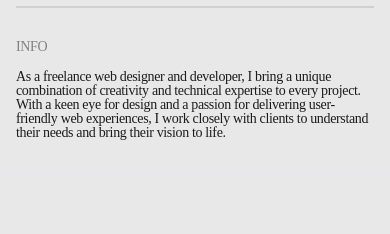
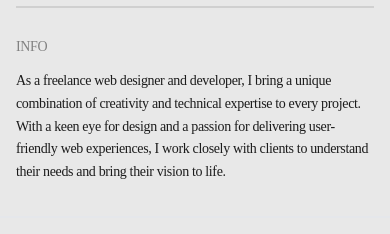
Before and after one commit to 66HEX/personal-website, a Next.js app: page / in a window 390 px wide. Shown: the part 1418-1652 px from the top of the page. Built offline with nearby package versions, Linux system fonts and the light colour scheme; a web font is replaced by a local one.

Commit message:
Update Intro.tsx

```diff
--- a/app/sections/Intro/Intro.tsx
+++ b/app/sections/Intro/Intro.tsx
@@ -8,7 +8,7 @@ export default function Intro() {
                     </p>
                 </div>
                 <div className="col-span-1">
-                    <p className="text-sm md:text-xl font-Lausanne300 tracking-tight leading-none">
+                    <p className="text-sm md:text-xl font-Lausanne300 tracking-tight leading-relaxed">
                         As a freelance web designer and developer, I bring a unique combination of creativity and technical expertise to every project. With a keen eye for design and a passion for delivering user-friendly web experiences, I work closely with clients to understand their needs and bring their vision to life.
                     </p>
                 </div>
```
